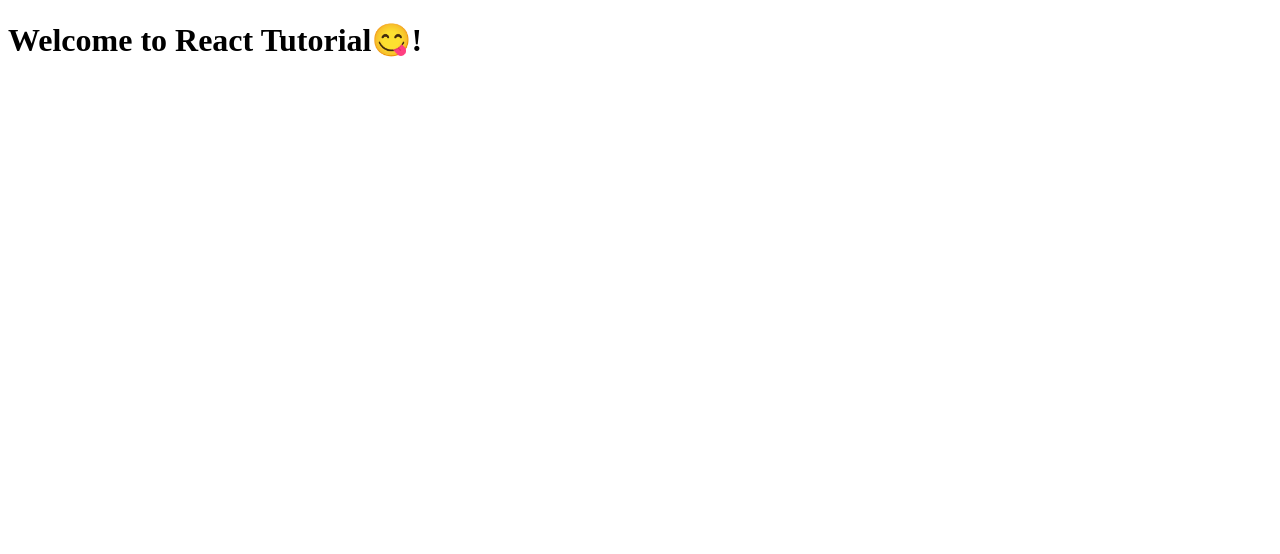
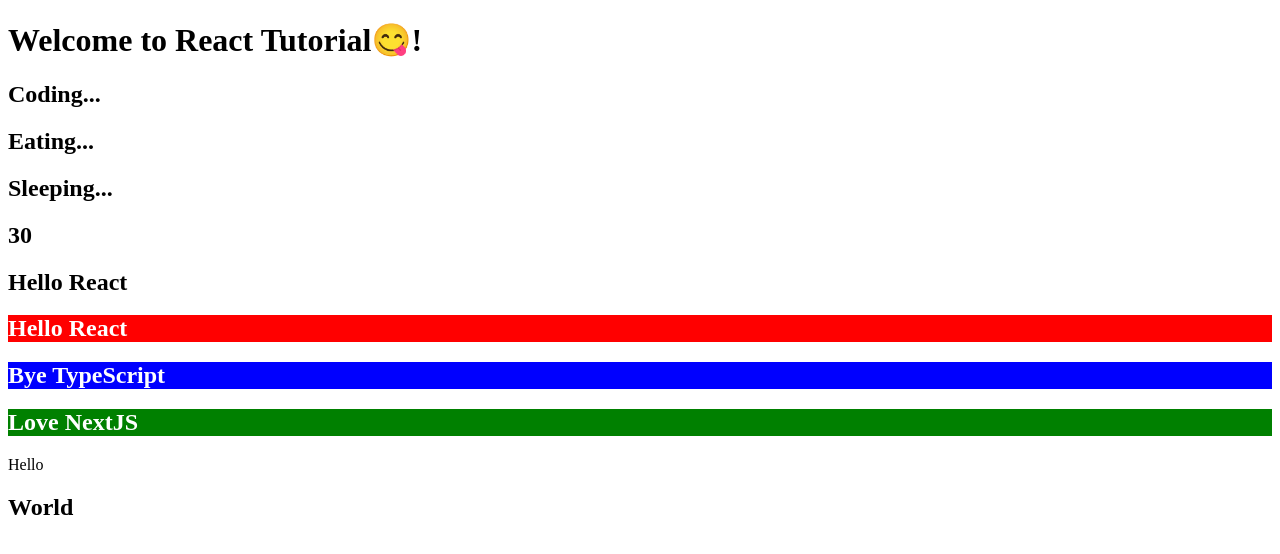
Before and after one commit to Mengsreang-Chhoeung/React-TypeScript-Tutorial, a React (Create React App) app: page / in a window 1280 px wide. Shown: the top 554 px of the page. Built offline with nearby package versions, Linux system fonts and the light colour scheme.

Commit message:
writing react basic

```diff
--- a/src/App.tsx
+++ b/src/App.tsx
@@ -1,11 +1,47 @@
 import React from 'react';
+import './style.css';
 
-const App = () => {
+const App: React.FC = () => {
+
+  // initial value
+  const i: number = 1;
+
+  // initial style
+  const myStyle: React.CSSProperties = {
+    backgroundColor: 'red',
+    color: 'white',
+  };
+
   return (
     <React.Fragment>
+      {/* Introduction to JSX */}
       <h1>Welcome to React Tutorial😋!</h1>
+      <h2>Coding...</h2>
+      <h2>Eating...</h2>
+      <h2>Sleeping...</h2>
+
+      {/* JavaScript Expression in JSX */}
+      <h2>{10 + 20}</h2>
+
+      {/* Ternary Expression in JSX */}
+      <h2>{i === 1 ? "Hello React" : "Bye TypeScript"}</h2>
+
+      {/* Css Internal Style */}
+      <h2 style={myStyle}>Hello React</h2>
+
+      {/* Css Inline Style */}
+      <h2 style={{backgroundColor: 'blue', color: 'white'}}>Bye TypeScript</h2>
+
+      {/* Css External Style */}
+      <h2 className="my__header__style">Love NextJS</h2>
+
+      {/* This is a comment */}
+
+      {/* Note for attribute htmlFor and className that is for normal html tag are for and class */}
+      <label htmlFor="hello">Hello</label>
+      <h2 className="world">World</h2>
     </React.Fragment>
   );
-}
+};
 
 export default App;
--- /dev/null
+++ b/src/style.css
@@ -0,0 +1,4 @@
+.my__header__style{
+    background-color: green;
+    color: white;
+}
```
